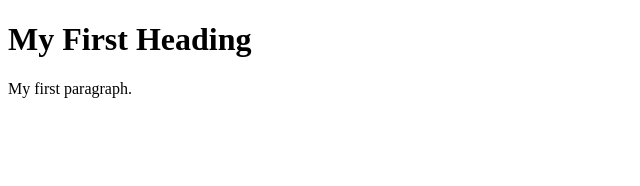
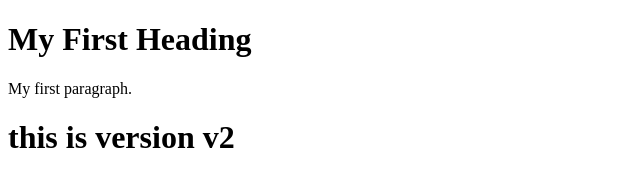
Before and after one commit to saba-2002/myprojects, a plain HTML site: page index.html in a window 1280 px wide. Shown: the whole page, without its empty margins (0-640 px from the left). Drawn offline with Linux system fonts and the light colour scheme.

Commit message:
this is v2

```diff
--- a/index.html
+++ b/index.html
@@ -4,6 +4,6 @@
 
 <h1>My First Heading</h1>
 <p>My first paragraph.</p>
-
+<h1>this is version v2</h1>
 </body>
 </html>
```
